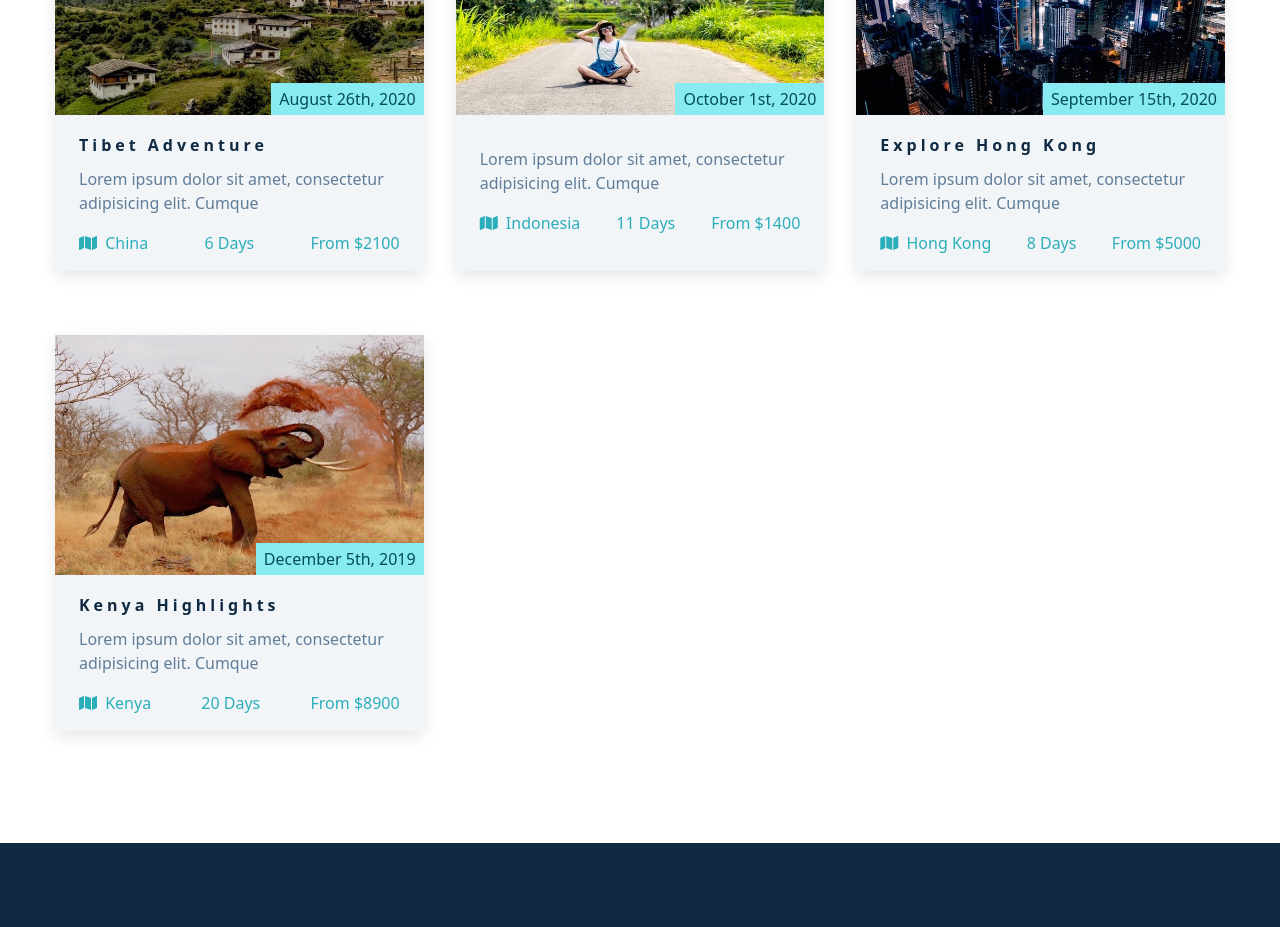
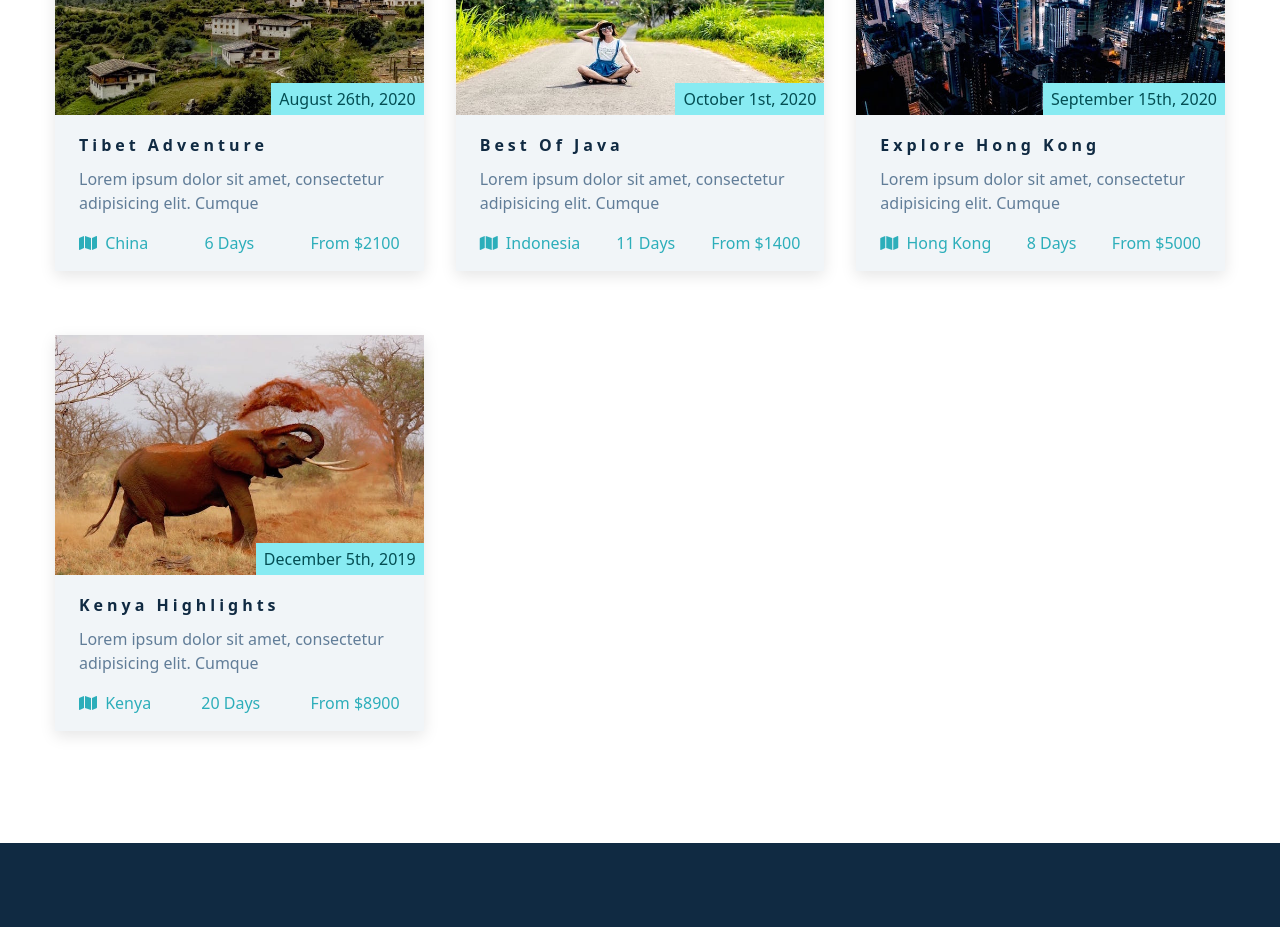
Before and after one commit to bdkg99/temp-backroads-app, a React (Create React App) app: page / in a window 1280 px wide. Shown: the part 2000-2927 px from the top of the page. Built offline with nearby package versions, Linux system fonts and the light colour scheme.

Commit message:
Update data.js

```diff
--- a/src/data.js
+++ b/src/data.js
@@ -56,7 +56,7 @@ location: 'China',
   id: 2,
   image: tour2,
   date: 'October 1st, 2020',
-  Title: 'Best of Java',
+  title: 'Best of Java',
   text: 'Lorem ipsum dolor sit amet, consectetur adipisicing elit. Cumque',
   duration: '11',
   price: '1400',
```
